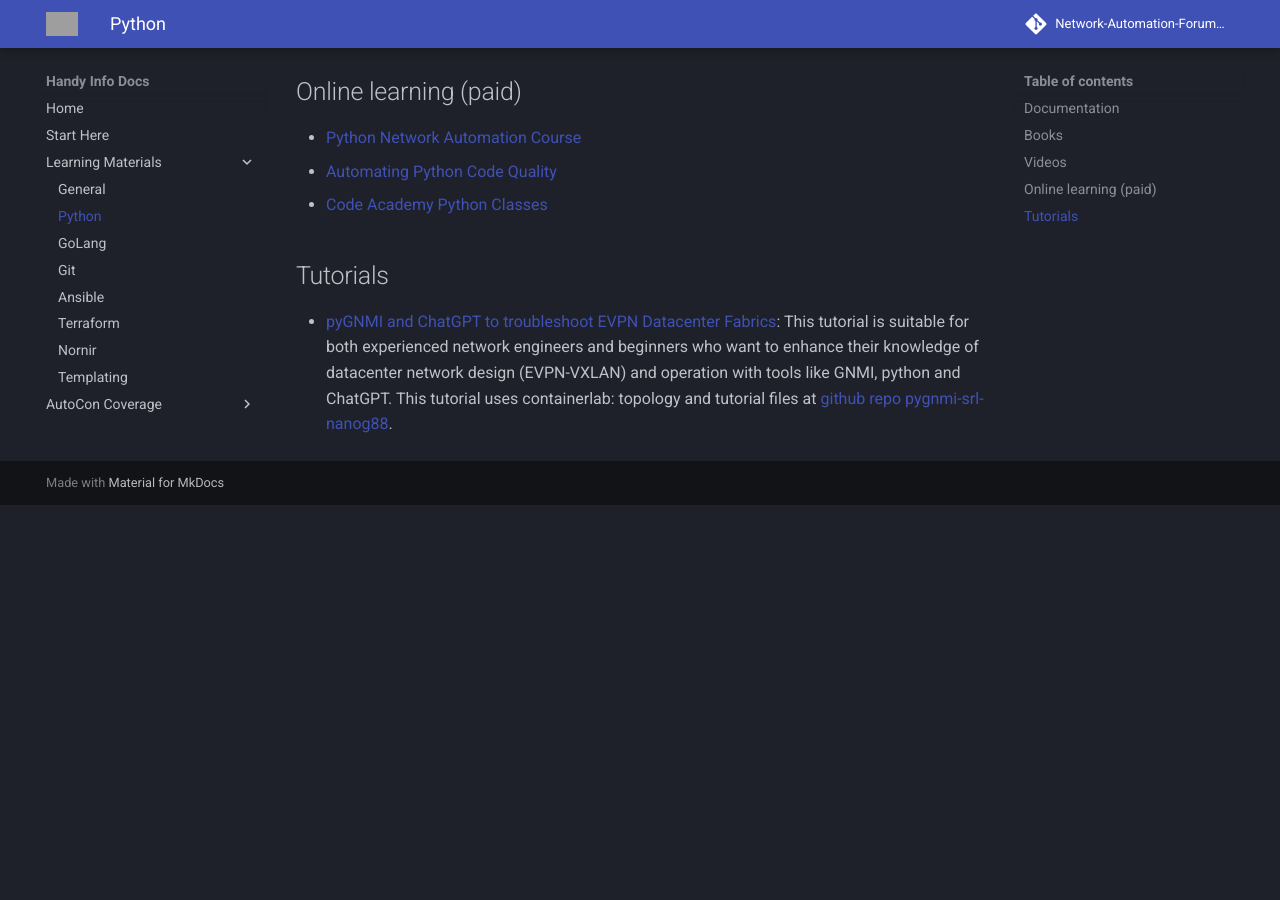
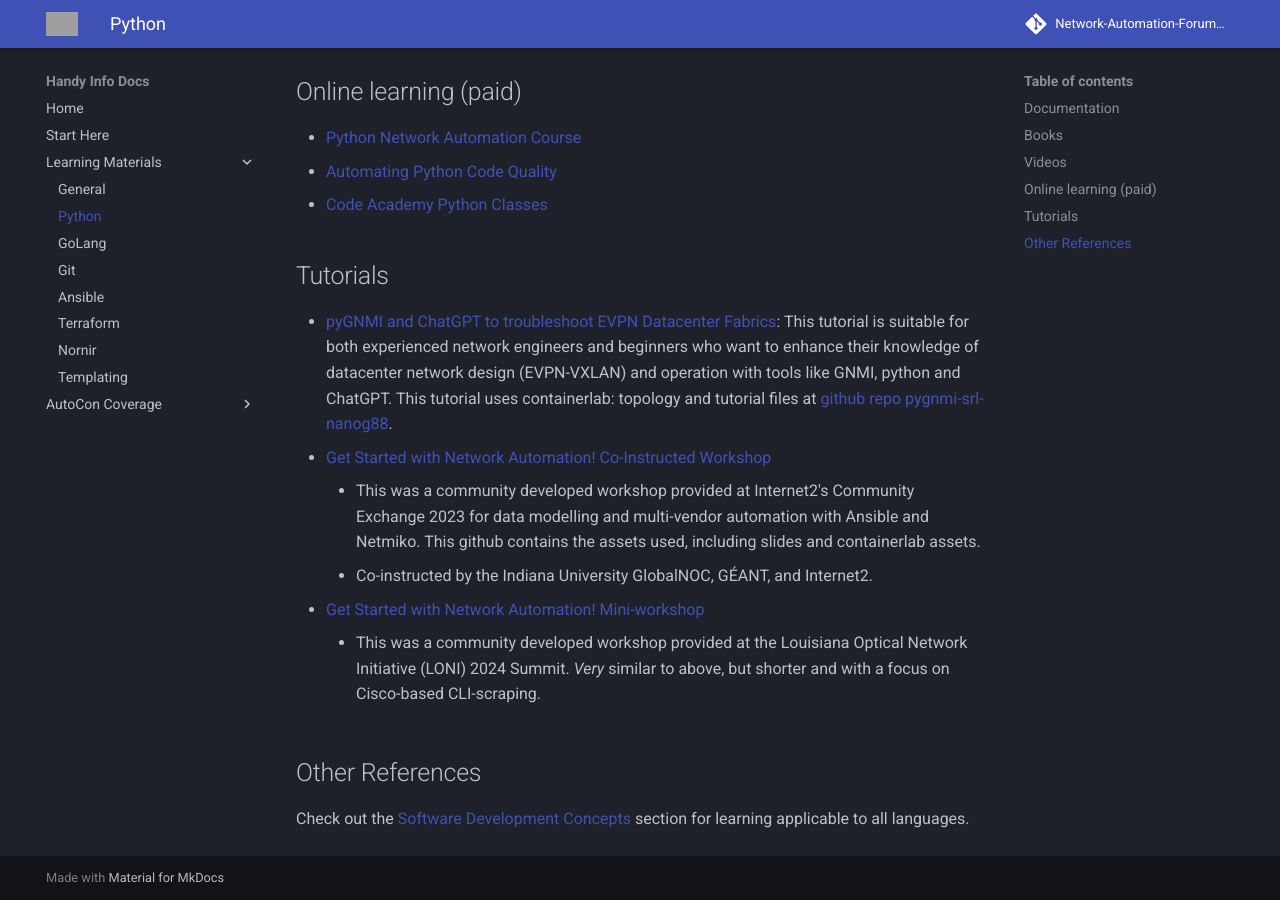
Before and after one commit to Network-Automation-Forum/handyinfo, an MkDocs documentation site: the page built from docs/learning_materials/python.md, in a window 1280 px wide and 900 px high, scrolled down 633 px. Built offline with MkDocs 1.6.1 and Material for MkDocs 9.7.7, drawn with Linux system fonts in a browser that asks for light colours; comment, search, counter and statistics services are not loaded; before the commit the page ends 1138 px from its top, so only the background shows below that; grey boxes are pictures that could not be loaded.

Commit message:
Add more Python materials

```diff
--- a/docs/learning_materials/python.md
+++ b/docs/learning_materials/python.md
@@ -19,3 +19,12 @@
 
 ## Tutorials
 * [pyGNMI and ChatGPT to troubleshoot EVPN Datacenter Fabrics](https://youtu.be/dyY4PUFV2nw): This tutorial is suitable for both experienced network engineers and beginners who want to enhance their knowledge of datacenter network design (EVPN-VXLAN) and operation with tools like GNMI, python and ChatGPT. This tutorial uses containerlab: topology and tutorial files at [github repo pygnmi-srl-nanog88](https://github.com/cloud-native-everything/pygnmi-srl-nanog88).
+* [Get Started with Network Automation! Co-Instructed Workshop](https://github.internet2.edu/sbyrnes/2023-commex-workshop-automation)
+    * This was a community developed workshop provided at Internet2's Community Exchange 2023 for data modelling and multi-vendor automation with Ansible and Netmiko. This github contains the assets used, including slides and containerlab assets.
+    * Co-instructed by the Indiana University GlobalNOC, GÉANT, and Internet2.
+* [Get Started with Network Automation! Mini-workshop](https://github.internet2.edu/sbyrnes/2024-lonisummit-workshop-automation/tree/main/internal-lab-setup-assets)
+    * This was a community developed workshop provided at the Louisiana Optical Network Initiative (LONI) 2024 Summit. _Very_ similar to above, but shorter and with a focus on Cisco-based CLI-scraping.
+
+## Other References
+
+Check out the [Software Development Concepts](general.md#software-development-concepts) section for learning applicable to all languages.
```
